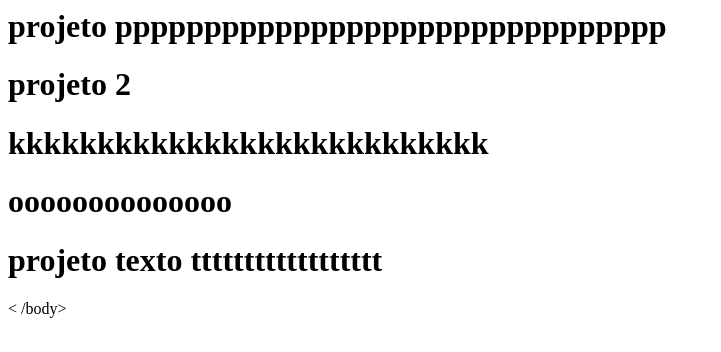
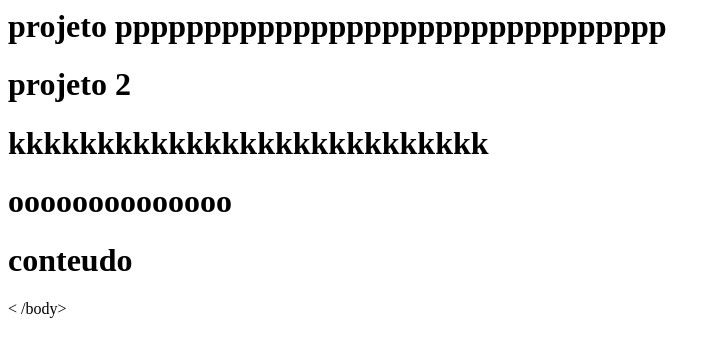
Before and after one commit to cidade-aprendizagem/curso-git, a plain HTML site: page index.html in a window 1280 px wide. Shown: the whole page, without its empty margins (0-721 px from the left). Drawn offline with Linux system fonts and the light colour scheme.

Commit message:
conteudo

```diff
--- a/index.html
+++ b/index.html
@@ -10,6 +10,6 @@
 
 		<h1>oooooooooooooo</h1>
 
-		<h1>projeto texto tttttttttttttttttt</h1>
+		<h1>conteudo</h1>
 <	/body>
 </html>
```
